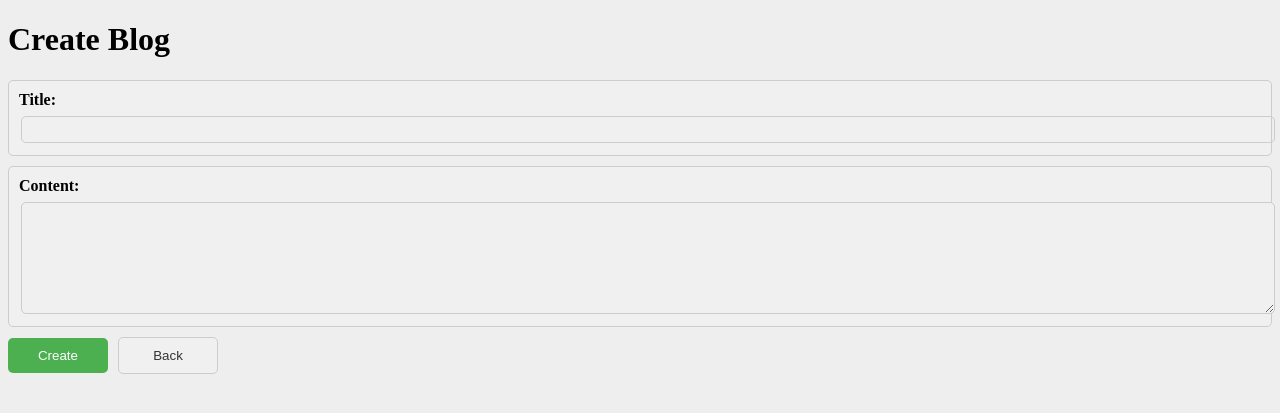
After one commit to RutterFritzz/verdieping-software, a Django app: page /blogapp/create/ in a window 1280 px wide. The commit adds this page. Shown: the top 413 px of the page. Run offline with Django 5.2, Linux system fonts and the light colour scheme.

Commit message:
added a create for blog items

```diff
--- a/blog/settings.py
+++ b/blog/settings.py
@@ -116,3 +116,5 @@ USE_TZ = True
 # https://docs.djangoproject.com/en/6.0/howto/static-files/
 
 STATIC_URL = 'static/'
+
+FORM_RENDERER = 'blogapp.renderers.FormRenderer'
--- /dev/null
+++ b/blogapp/forms.py
@@ -0,0 +1,8 @@
+from django import forms
+
+from .models import Blog
+
+class BlogForm(forms.ModelForm):
+    class Meta:
+        model = Blog
+        fields = ['title', 'content']
--- a/blogapp/models.py
+++ b/blogapp/models.py
@@ -1,9 +1,12 @@
 from django.db import models
+from django.contrib.auth.models import User
 
 class Blog(models.Model):
-    # author = models.ForeignKey(User, on_delete=models.CASCADE)
+    author = models.ForeignKey(User, on_delete=models.CASCADE)
     title = models.CharField(max_length=200)
     content = models.TextField()
+    created_at = models.DateTimeField(auto_now_add=True)
+    updated_at = models.DateTimeField(auto_now=True)
 
     def __str__(self):
         return self.title
--- /dev/null
+++ b/blogapp/renderers.py
@@ -0,0 +1,5 @@
+from django.forms.renderers import DjangoTemplates
+
+
+class FormRenderer(DjangoTemplates):
+    form_template_name = 'blogapp/form_snippet.html'
--- a/blogapp/static/blogapp/style.css
+++ b/blogapp/static/blogapp/style.css
@@ -3,5 +3,80 @@ li a {
 }
 
 body {
-    background: #EEEEEE url("images/background.png") no-repeat center;
+    background: #EEEEEE;
 }
+
+.fieldWrapper {
+    display: flex;
+    flex-direction: column;
+    margin: 10px 0;
+    padding: 10px;
+    border: 1px solid #ccc;
+    border-radius: 5px;
+    background-color: #f0f0f0;
+}
+
+.fieldWrapper label {
+    display: block;
+    margin-bottom: 5px;
+    font-weight: bold;
+}
+
+.fieldWrapper input {
+    margin: 2px;
+    width: 100%;
+    background-color: transparent;
+    border: 1px solid #ccc;
+    border-radius: 5px;
+    padding: 5px;
+}
+
+.fieldWrapper textarea {
+    margin: 2px;
+    width: 100%;
+    height: 100px;
+    padding: 5px;
+    border: 1px solid #ccc;
+    border-radius: 5px;
+    background-color: #f0f0f0;
+}
+
+.button-container {
+    display: flex;
+    align-items: center;
+    gap: 10px;
+}
+
+.button {
+    min-width: 100px;
+    display: block;
+    background-color: #4CAF50;
+    color: white;
+    padding: 10px 20px;
+    border: none;
+    border-radius: 5px;
+    cursor: pointer;
+}
+
+.button:hover {
+    background-color: #45a049;
+}
+
+.button-secondary {
+    min-width: 100px;
+    padding: 10px 20px;
+    background-color: #f0f0f0;
+    color: #333;
+    border: 1px solid #ccc;
+    border-radius: 5px;
+    cursor: pointer;
+}
+
+.button-secondary:hover {
+    background-color: #e0e0e0;
+}
+
+a {
+    text-decoration: none;
+    color: #333;
+}
--- /dev/null
+++ b/blogapp/templates/blogapp/base.html
@@ -0,0 +1,20 @@
+{% load static %}
+<!doctype html>
+<html lang="en">
+	<head>
+		<meta charset="UTF-8" />
+		<meta
+			name="viewport"
+			content="width=device-width, initial-scale=1.0" />
+		<title>{% block title %}{% endblock %}</title>
+		<link
+			rel="stylesheet"
+			href="{% static 'blogapp/style.css' %}" />
+	</head>
+	<body>
+		<header>
+			<h1>{% block header %} Blog {% endblock %}</h1>
+		</header>
+		{% block content %}{% endblock %}
+	</body>
+</html>
--- /dev/null
+++ b/blogapp/templates/blogapp/create.html
@@ -0,0 +1,21 @@
+{% extends "blogapp/base.html" %} {% block header %}Create Blog{% endblock %} {% block content %}
+<form
+	action="{% url 'blogapp:create_blog' %}"
+	method="post">
+	{% csrf_token %} {{ form }}
+
+	<div class="button-container">
+		<input
+			type="submit"
+			class="button"
+			value="Create" />
+		<a href="{% url 'blogapp:index' %}">
+			<button
+				type="button"
+				class="button-secondary">
+				Back
+			</button>
+		</a>
+	</div>
+</form>
+{% endblock %}
--- a/blogapp/urls.py
+++ b/blogapp/urls.py
@@ -6,4 +6,5 @@ app_name = 'blogapp'
 urlpatterns = [
     path("", views.IndexView.as_view(), name="index"),
     path("<int:pk>/", views.DetailView.as_view(), name="detail"),
+    path("create/", views.create_blog, name="create_blog"),
 ]
--- a/blogapp/views.py
+++ b/blogapp/views.py
@@ -1,6 +1,8 @@
-from django.shortcuts import get_object_or_404, render
+from django.shortcuts import get_object_or_404, redirect, render
 from django.http import HttpResponse
 from django.views import generic
+
+from blogapp.forms import BlogForm
 
 from .models import Blog
 
@@ -12,3 +14,15 @@ class IndexView(generic.ListView):
 class DetailView(generic.DetailView):
     model = Blog
     template_name = 'blogapp/detail.html'
+
+def create_blog(request):
+    if request.method == 'POST':
+        form = BlogForm(request.POST)
+        if form.is_valid():
+            blog = form.save(commit=False)
+            blog.author = request.user
+            blog.save()
+            return redirect('blogapp:index')
+    else:
+        form = BlogForm()
+    return render(request, 'blogapp/create.html', {'form': form})
```
Also changed, not shown: blogapp/templates/blogapp/form_snippet.html (added, +8 -0 lines), blogapp/templates/blogapp/index.html (+11 -1 lines), blogapp/migrations/0001_initial.py.
